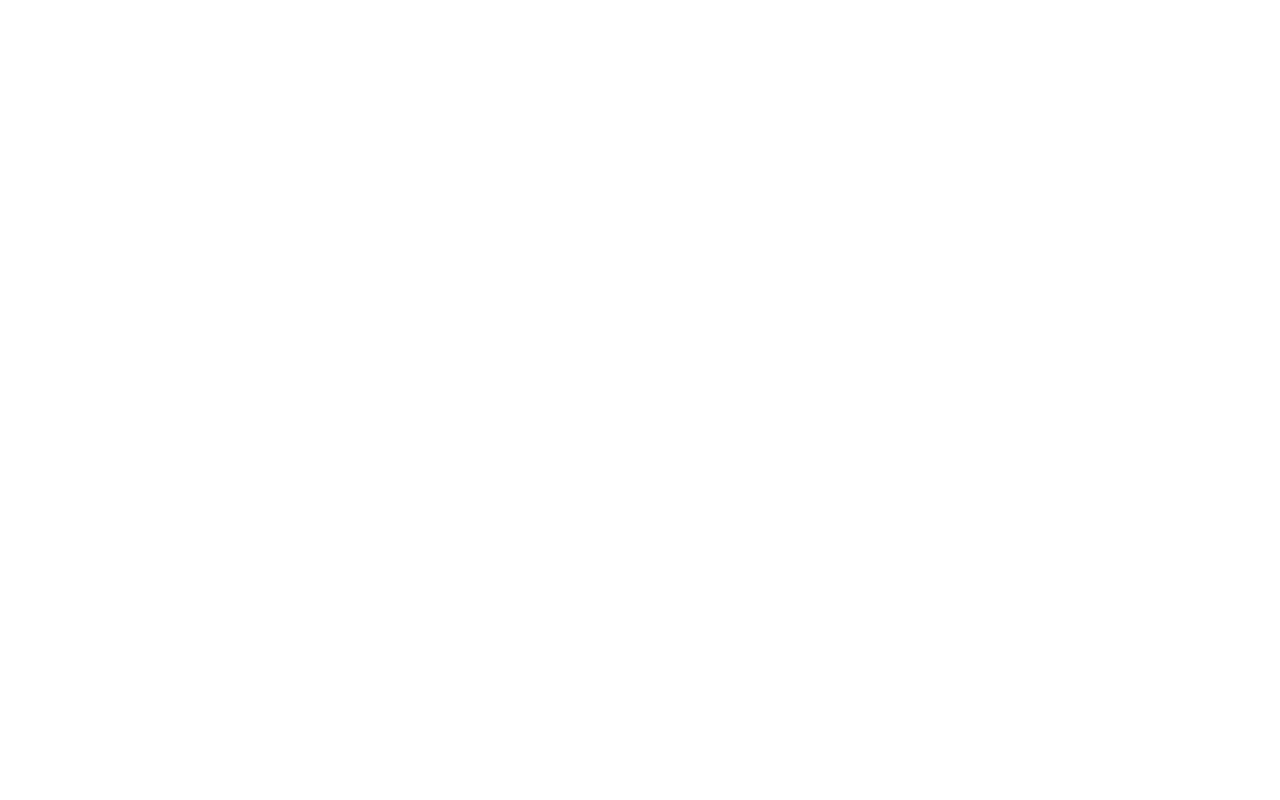
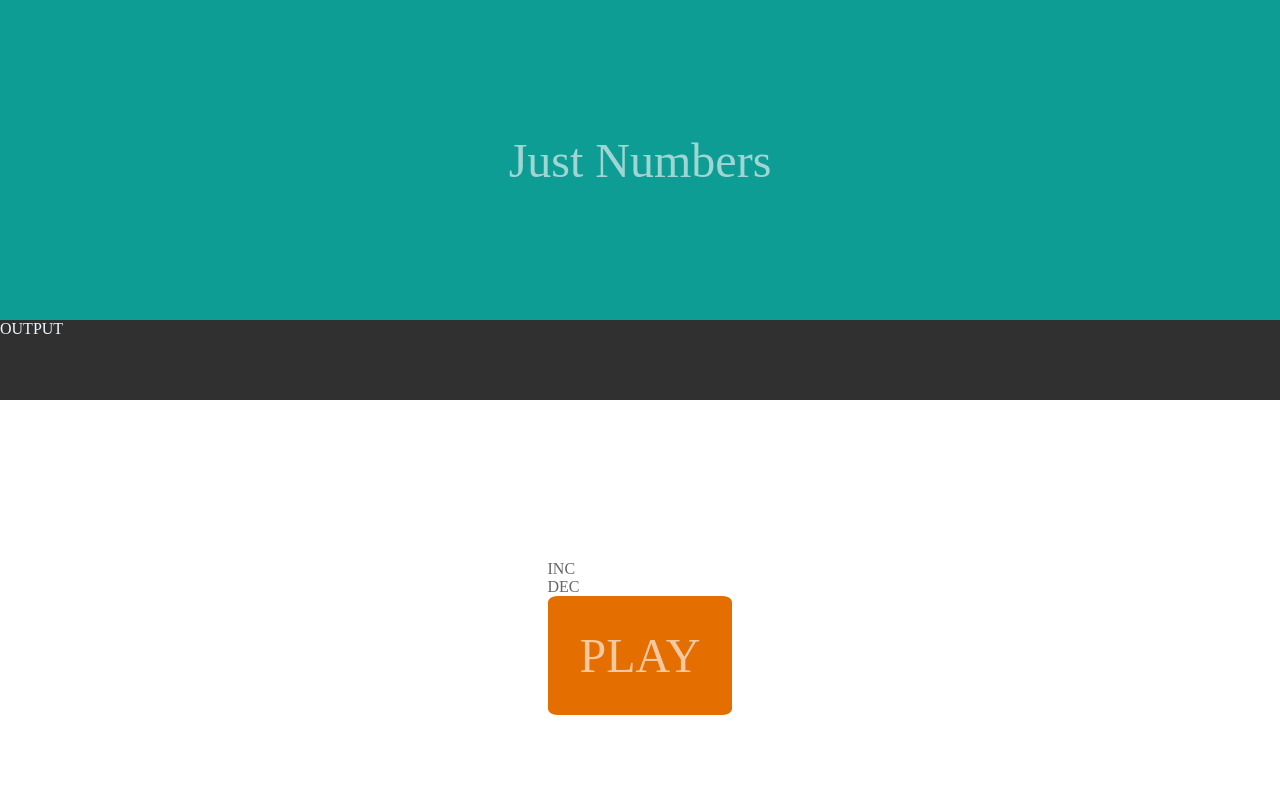
Before and after one commit to nickeax/numbers-game, a plain HTML site: page index.html in a window 1280 px wide. Shown: the top 800 px of the page. Drawn offline with Linux system fonts and the light colour scheme.

Commit message:
Preliminary work on UI.

```diff
--- a/index.html
+++ b/index.html
@@ -1,13 +1,23 @@
 <!DOCTYPE html>
 <html lang="en">
-<head>
-  <meta charset="UTF-8">
-  <meta name="viewport" content="width=device-width, initial-scale=1.0">
-  <link rel="stylesheet" href="./src/css/index.css">
-  <script src="./src/js/index.js" type="module" defer></script>
-  <title></title>
-</head>
-<body>
-
-</body>
+  <head>
+    <meta charset="UTF-8" />
+    <meta name="viewport" content="width=device-width, initial-scale=1.0" />
+    <link rel="stylesheet" href="./src/css/index.css" />
+    <script src="./src/js/index.js" type="module" defer></script>
+    <title>Just Numbers</title>
+  </head>
+  <body>
+    <header>Just Numbers</header>
+    <div class="container">
+      <div class="output" id="output">
+        OUTPUT
+      </div>
+      <div class="controls" id="controls">
+        <div id="spinnerUp" class="spinner">INC</div>
+        <div id="spinnerDown" class="spinner">DEC</div>
+        <div id="btnGenerate" class="control">PLAY</div>
+      </div>
+    </div>
+  </body>
 </html>
--- a/src/css/index.css
+++ b/src/css/index.css
@@ -0,0 +1,68 @@
+*::before,
+*::after,
+* {
+  margin: 0;
+  border: 0;
+  box-sizing: border-box;
+}
+
+header {
+  position: relative;
+  display: flex;
+  font-size: 3rem;
+  align-items: center;
+  justify-content: center;
+  width: 100%;
+  color: rgba(245, 245, 245, 0.631);
+  background-color: rgb(13, 157, 149);
+  height: 20rem;
+}
+
+.container {
+  position: relative;
+  display: flex;
+  flex-direction: column;
+  align-items: center;
+  justify-content: flex-start;
+  color: #666;
+  background-color: rgba(255, 255, 255, 0.282);
+  background-image: linear-gradient(
+    180deg,
+    rgba(255, 255, 255, 1) 70%,
+    rgba(0, 0, 0, 0.8318102240896359) 100%
+  );
+  width: 100%;
+  height: 100vh;
+}
+
+.output {
+  width: 100%;
+  margin-bottom: 10rem;
+  height: 10%;
+  color: aliceblue;
+  background-color: rgb(48, 48, 48);
+}
+
+#btnGenerate {
+  padding: 2rem;
+  color: rgba(255, 255, 255, 0.618);
+  font-size: 3rem;
+  background-color: rgb(228, 110, 0);
+  border-radius: 5%;
+  transition: all 0.1s ease-in-out;
+}
+
+#btnGenerate:hover {
+  background-image: linear-gradient(
+    rgba(255, 255, 255, 0.2),
+    rgba(255, 255, 255, 0.2)
+  );
+}
+
+#btnGenerate:active {
+  background-image: linear-gradient(
+    rgba(255, 255, 255, 0.5),
+    rgba(255, 255, 255, 0.2)
+  );
+  box-shadow: 2px 2px 8px inset rgba(0, 0, 0, 0.8);
+}
--- a/src/js/index.js
+++ b/src/js/index.js
@@ -0,0 +1,10 @@
+const output = document.querySelector('#output')
+const btnGenerate = document.querySelector('#btnGenerate')
+
+const maxSmalls = 6
+let smalls = maxSmalls;
+
+
+function writeToOutput(inp) {
+  output.textContent = inp
+}
```
